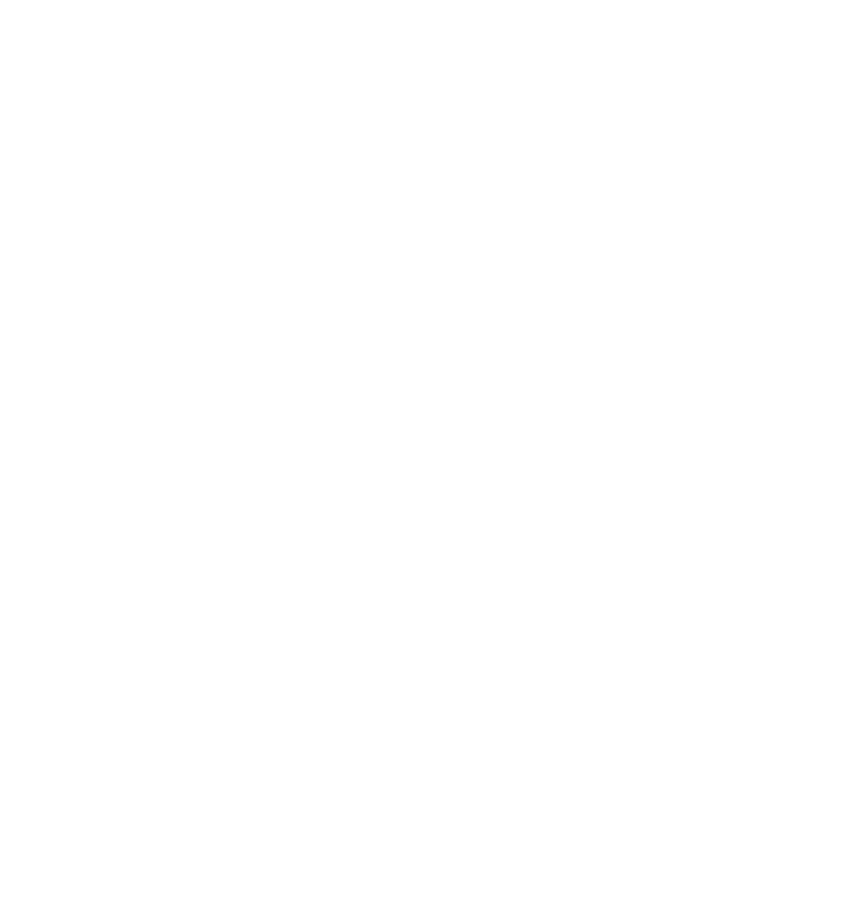
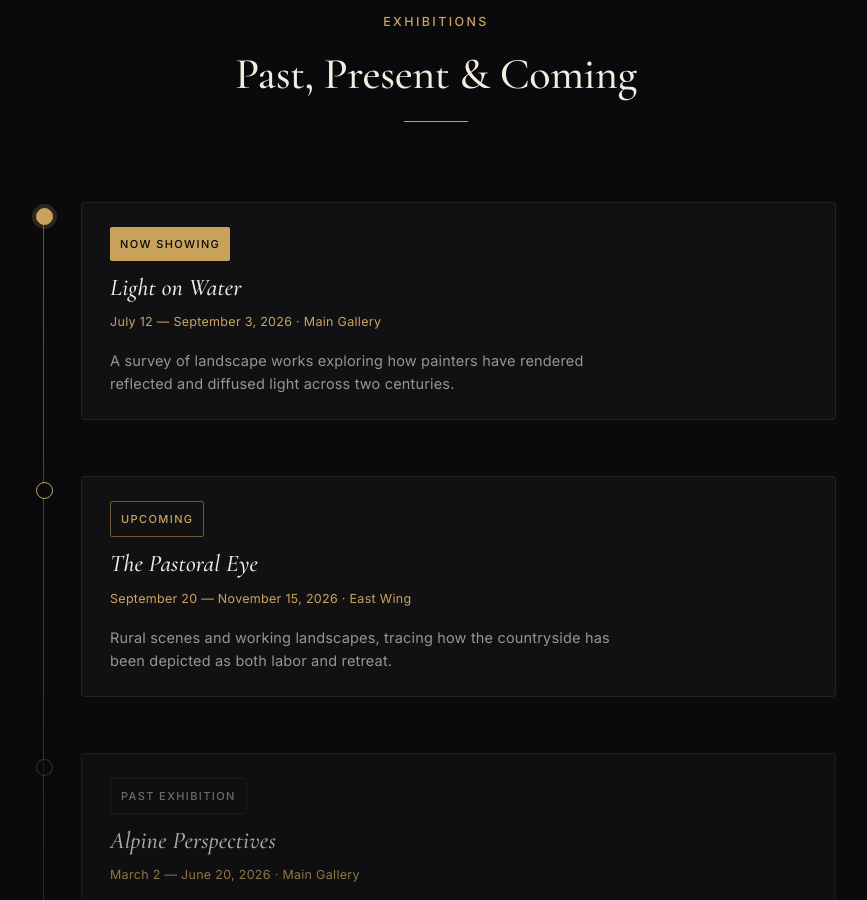
Before and after one commit to Nicu2004/MirunasArt, a React (Vite) app: page / in a window 1280 px wide. Shown: the part 1900-2800 px from the top of the page, without its empty margins (204-1071 px from the left). Before the commit the page ends 1789 px from the top, so only its background shows below. Built offline with nearby package versions, Linux system fonts and the light colour scheme.

Commit message:
added exhibition

```diff
--- a/src/App.tsx
+++ b/src/App.tsx
@@ -2,6 +2,7 @@
 import ImageCarousel from './components/carousel/Imagecarousel';
 import Navbar from './components/navbar/Navbar'
 import Collection from './components/collection/Collection'
+import Exhibitions from './components/exhibitions/Exhibitions'
 
 import './App.css'
 
@@ -12,6 +13,7 @@
         <Navbar/>
         <ImageCarousel autoPlay={true} />
         <Collection/>
+        <Exhibitions/>
         </>
   )
 }
--- /dev/null
+++ b/src/components/exhibitions/Exhibitions.css
@@ -0,0 +1,207 @@
+.exh-section {
+  --exh-bg: #0a0a0d;
+  --exh-ivory: #f3ede1;
+  --exh-ivory-dim: rgba(243, 237, 225, 0.6);
+  --exh-gold: #c9a35c;
+  --exh-border: rgba(255, 255, 255, 0.08);
+  --exh-card-bg: rgba(255, 255, 255, 0.03);
+
+  background: var(--exh-bg);
+  padding: 120px 32px 140px;
+}
+
+/* Heading — matches Collection's heading treatment */
+
+.exh-heading {
+  max-width: 1240px;
+  margin: 0 auto 80px;
+  text-align: center;
+}
+
+.exh-eyebrow {
+  display: block;
+  font-family: 'Inter', sans-serif;
+  font-size: 12.5px;
+  font-weight: 500;
+  letter-spacing: 2.4px;
+  text-transform: uppercase;
+  color: var(--exh-gold);
+  margin-bottom: 14px;
+}
+
+.exh-title {
+  font-family: 'Cormorant Garamond', serif;
+  font-weight: 500;
+  font-size: 44px;
+  letter-spacing: -0.4px;
+  color: var(--exh-ivory);
+  margin: 0 0 20px;
+}
+
+.exh-rule {
+  width: 64px;
+  height: 1px;
+  background: var(--exh-gold);
+  margin: 0 auto;
+}
+
+/* Timeline */
+
+.exh-timeline {
+  position: relative;
+  max-width: 800px;
+  margin: 0 auto;
+}
+
+.exh-spine {
+  position: absolute;
+  top: 8px;
+  bottom: 8px;
+  left: 7px;
+  width: 1px;
+  background: linear-gradient(
+    to bottom,
+    rgba(201, 163, 92, 0.5),
+    rgba(201, 163, 92, 0.15)
+  );
+}
+
+.exh-entry {
+  position: relative;
+  display: flex;
+  gap: 28px;
+  padding-left: 0;
+  margin-bottom: 56px;
+}
+
+.exh-entry:last-child {
+  margin-bottom: 0;
+}
+
+.exh-node {
+  position: relative;
+  z-index: 1;
+  flex-shrink: 0;
+  width: 15px;
+  height: 15px;
+  border-radius: 50%;
+  margin-top: 6px;
+  background: var(--exh-bg);
+  border: 1px solid var(--exh-gold);
+}
+
+.exh-now .exh-node {
+  background: var(--exh-gold);
+  box-shadow: 0 0 0 4px rgba(201, 163, 92, 0.18);
+}
+
+.exh-past .exh-node {
+  border-color: rgba(255, 255, 255, 0.25);
+  opacity: 0.6;
+}
+
+.exh-card {
+  flex: 1;
+  padding: 24px 28px;
+  background: var(--exh-card-bg);
+  border: 1px solid var(--exh-border);
+  border-radius: 4px;
+  transition: border-color 0.3s ease, background 0.3s ease;
+}
+
+.exh-entry:hover .exh-card {
+  border-color: rgba(201, 163, 92, 0.35);
+  background: rgba(255, 255, 255, 0.045);
+}
+
+.exh-past .exh-card {
+  opacity: 0.7;
+}
+
+.exh-status {
+  display: inline-block;
+  font-family: 'Inter', sans-serif;
+  font-size: 11px;
+  font-weight: 500;
+  letter-spacing: 1.4px;
+  text-transform: uppercase;
+  padding: 4px 10px;
+  border-radius: 2px;
+  margin-bottom: 14px;
+}
+
+.exh-status-now {
+  color: #0a0a0d;
+  background: var(--exh-gold);
+}
+
+.exh-status-upcoming {
+  color: var(--exh-gold);
+  border: 1px solid rgba(201, 163, 92, 0.5);
+}
+
+.exh-status-past {
+  color: var(--exh-ivory-dim);
+  border: 1px solid var(--exh-border);
+}
+
+.exh-entry-title {
+  font-family: 'Cormorant Garamond', serif;
+  font-style: italic;
+  font-weight: 500;
+  font-size: 24px;
+  color: var(--exh-ivory);
+  margin: 0 0 8px;
+}
+
+.exh-meta {
+  font-family: 'Inter', sans-serif;
+  font-size: 12.5px;
+  letter-spacing: 0.3px;
+  color: var(--exh-gold);
+  margin: 0 0 14px;
+}
+
+.exh-description {
+  font-family: 'Inter', sans-serif;
+  font-size: 14.5px;
+  line-height: 1.6;
+  color: var(--exh-ivory-dim);
+  margin: 0;
+  max-width: 56ch;
+}
+
+/* Responsive */
+
+@media (max-width: 640px) {
+  .exh-section {
+    padding: 80px 20px 100px;
+  }
+
+  .exh-heading {
+    margin-bottom: 56px;
+  }
+
+  .exh-title {
+    font-size: 32px;
+  }
+
+  .exh-entry {
+    gap: 18px;
+    margin-bottom: 40px;
+  }
+
+  .exh-card {
+    padding: 18px 20px;
+  }
+
+  .exh-entry-title {
+    font-size: 20px;
+  }
+}
+
+@media (prefers-reduced-motion: reduce) {
+  .exh-card {
+    transition: none;
+  }
+}
--- /dev/null
+++ b/src/components/exhibitions/Exhibitions.tsx
@@ -0,0 +1,78 @@
+import './Exhibitions.css';
+
+type ExhibitionStatus = 'now' | 'upcoming' | 'past';
+
+interface Exhibition {
+  status: ExhibitionStatus;
+  title: string;
+  dates: string;
+  location: string;
+  description: string;
+}
+
+// Replace with real exhibition data as it's confirmed.
+const EXHIBITIONS: Exhibition[] = [
+  {
+    status: 'now',
+    title: 'Light on Water',
+    dates: 'July 12 — September 3, 2026',
+    location: 'Main Gallery',
+    description:
+      'A survey of landscape works exploring how painters have rendered reflected and diffused light across two centuries.',
+  },
+  {
+    status: 'upcoming',
+    title: 'The Pastoral Eye',
+    dates: 'September 20 — November 15, 2026',
+    location: 'East Wing',
+    description:
+      'Rural scenes and working landscapes, tracing how the countryside has been depicted as both labor and retreat.',
+  },
+  {
+    status: 'past',
+    title: 'Alpine Perspectives',
+    dates: 'March 2 — June 20, 2026',
+    location: 'Main Gallery',
+    description:
+      'Mountain and lake views from the 19th century, considering scale, distance, and the sublime in landscape painting.',
+  },
+];
+
+const STATUS_LABEL: Record<ExhibitionStatus, string> = {
+  now: 'Now Showing',
+  upcoming: 'Upcoming',
+  past: 'Past Exhibition',
+};
+
+export default function Exhibitions() {
+  return (
+    <section id="exhibitions" className="exh-section">
+      <div className="exh-heading">
+        <span className="exh-eyebrow">Exhibitions</span>
+        <h2 className="exh-title">Past, Present &amp; Coming</h2>
+        <div className="exh-rule" />
+      </div>
+
+      <div className="exh-timeline">
+        <div className="exh-spine" aria-hidden="true" />
+
+        {EXHIBITIONS.map((ex) => (
+          <article className={`exh-entry exh-${ex.status}`} key={ex.title}>
+            <div className="exh-node" aria-hidden="true" />
+
+            <div className="exh-card">
+              <span className={`exh-status exh-status-${ex.status}`}>
+                {STATUS_LABEL[ex.status]}
+              </span>
+              <h3 className="exh-entry-title">{ex.title}</h3>
+              <p className="exh-meta">
+                {ex.dates} &middot; {ex.location}
+              </p>
+              <p className="exh-description">{ex.description}</p>
+            </div>
+          </article>
+        ))}
+      </div>
+    </section>
+  );
+}
```
